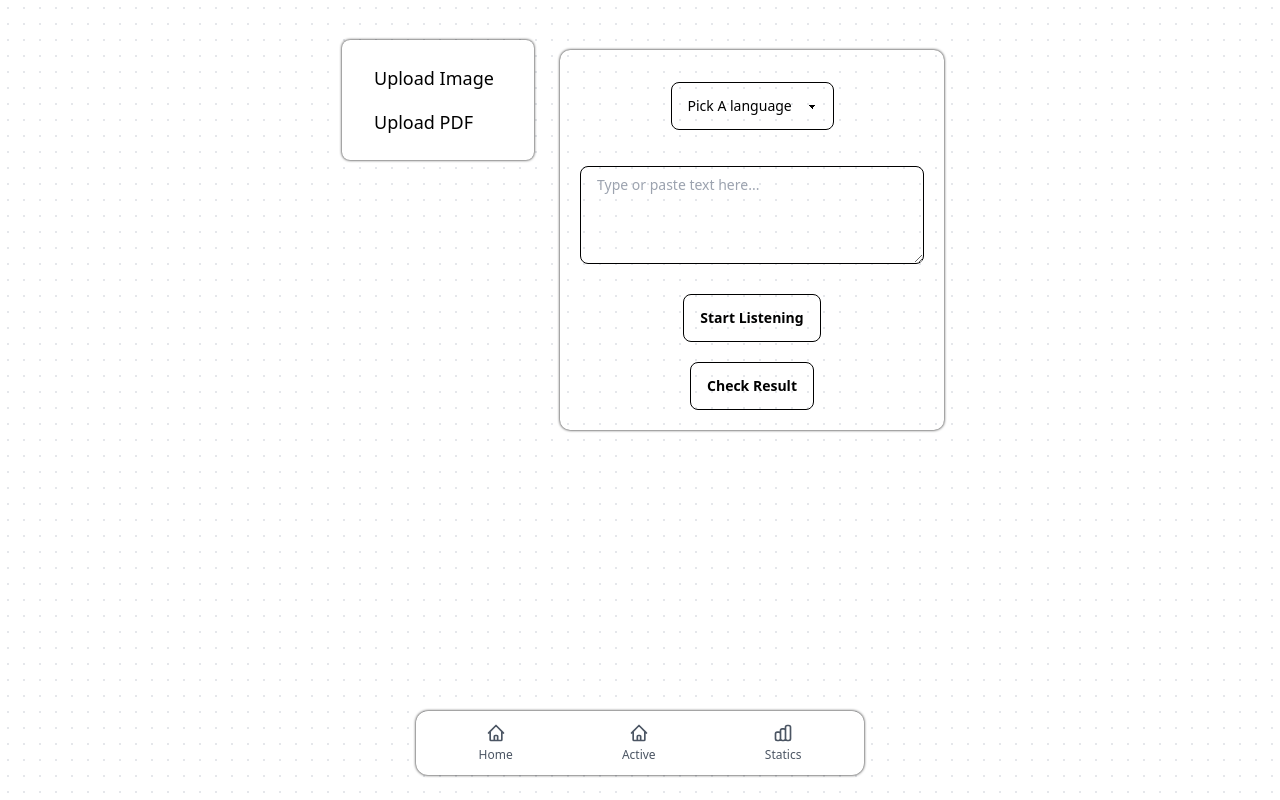
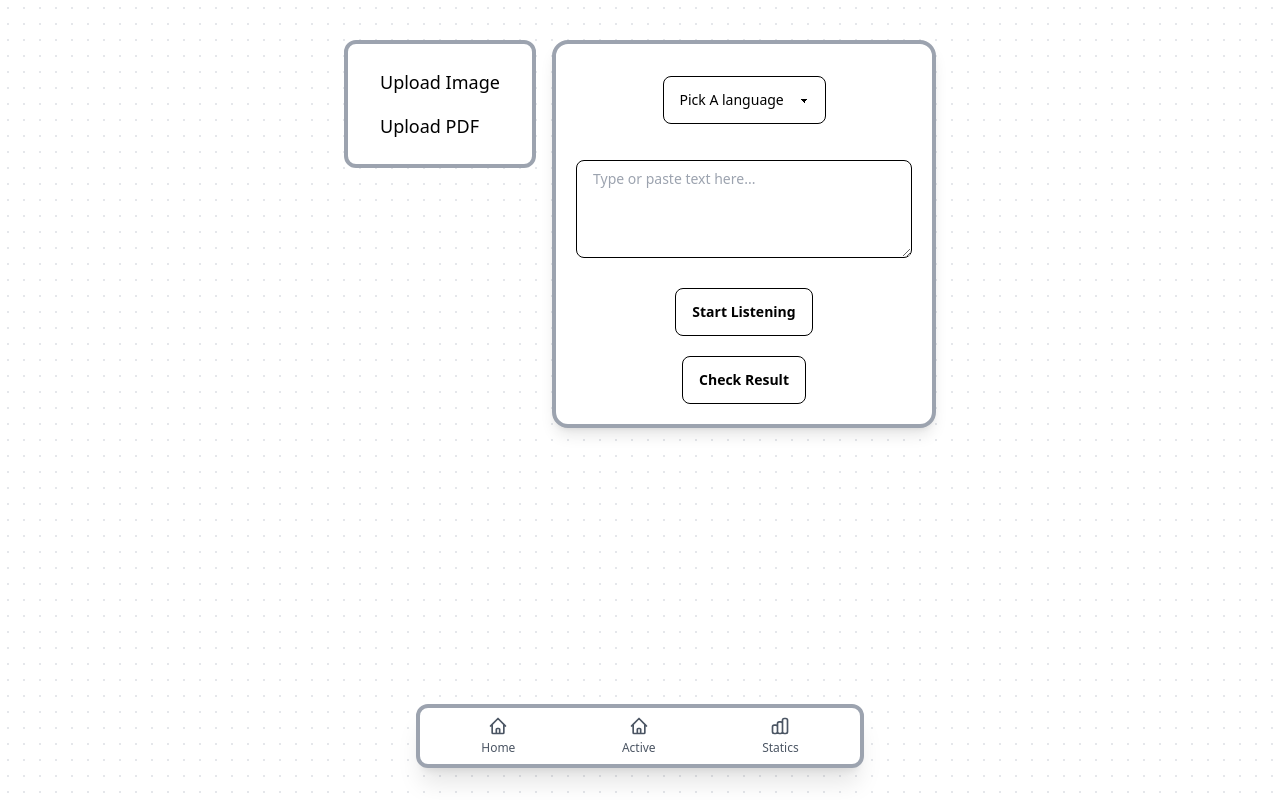
Before and after one commit to FarasMadani/Brainser, a React (Vite) app in the folder Brainser/: page /Home in a window 1280 px wide. Built offline with nearby package versions, Linux system fonts and the light colour scheme.

Commit message:
added logo and removed css files

```diff
--- /dev/null
+++ b/Brainser/src/Components/App/Background.jsx
@@ -0,0 +1,11 @@
+import React from "react";
+
+const Background = () => {
+    return (
+        <>
+        <div className="absolute inset-0 -z-10 h-full w-full bg-white bg-[radial-gradient(#e5e7eb_1px,transparent_1px)] [background-size:16px_16px]">
+        </div>
+        </>
+    )
+}
+export default Background
--- a/Brainser/src/Components/App/BottomNav.css
+++ /dev/null
@@ -1,8 +0,0 @@
-    .BottomNavbar{
-        justify-content: space-around;
-        align-items: center;
-        position: fixed;
-        bottom: 25px;
-        width: 80%;
-        box-shadow: black 0px 0px 3px;
-    }
--- a/Brainser/src/Components/App/BottomNav.jsx
+++ b/Brainser/src/Components/App/BottomNav.jsx
@@ -1,5 +1,4 @@
 import React, { useEffect, useState } from 'react';
-import "./BottomNav.css"
 
 const BottomNav = () => {
   const [isKeyboardVisible, setIsKeyboardVisible] = useState(false);
@@ -24,7 +23,7 @@ const BottomNav = () => {
   }
 
   return (
-    <div className="BottomNavbar navbar fixed bottom-0 left-0 right-0 flex justify-around items-center bg-white shadow-xl max-w-md mx-auto rounded-xl">
+    <div className="navbar fixed bottom-8 left-0 right-0 just-center justify-around items-center border-4 border-gray-400 bg-white shadow-xl max-w-md mx-auto rounded-xl max-sm:max-w-80">
       <button className="flex flex-col items-center space-y-1 text-gray-600">
         <svg
           xmlns="http://www.w3.org/2000/svg"
--- a/Brainser/src/Components/App/Mainapp.css
+++ /dev/null
@@ -1,26 +0,0 @@
-.App{
-    border-color: black;
-    box-shadow: black 0px 0px 3px;
-    border-radius: 10px;
-    margin: 10px;
-    margin-right: 10px;
-    margin-left: 10px;
-    margin-top: 10px;
-  }
-
-
-  @media only screen and (max-width: 400px) and (max-height: 900px) {
-    .App{
-        margin: 0px;
-        margin-right: 15px;
-
-    }
-    .LangSelector{
-      margin-top: 0px;
-      margin-bottom: 0px;
-    }
-    .stat-value{
-      font-size: medium;
-    }
-
-  }
--- a/Brainser/src/Components/App/Mainapp.jsx
+++ b/Brainser/src/Components/App/Mainapp.jsx
@@ -2,7 +2,8 @@ import React, { useState, useRef } from "react";
 import Tesseract from "tesseract.js";
 import SideNavbar from "./SideNavbar";
 import BottomNavbar from "./BottomNav";
-import "./Mainapp.css";
+import Background from "./Background"
+
 
 function MainApp() {
   const [uploadedImage, setUploadedImage] = useState(null);
@@ -134,7 +135,7 @@ function MainApp() {
         <span
           key={index}
           className={`${
-            errors.includes(index) ? "bg-red-500 text-white" : "bg-transparent"
+            errors.includes(index) ? "bg-red-500 rounded-md text-white" : "bg-transparent"
           } px-1`}
         >
           {word}
@@ -159,13 +160,13 @@ function MainApp() {
 
   return (
     <>
-      <div className="absolute inset-0 -z-10 h-full w-full bg-white bg-[radial-gradient(#e5e7eb_1px,transparent_1px)] [background-size:16px_16px]">
+    <Background />
         <div className="flex justify-center items-start mt-10">
           <SideNavbar
             handleImageUpload={handleImageUpload}
             handlePDFUpload={handlePDFUpload}
           />
-          <div className="App card bg-base-100 w-full md:w-96 mx-5 p-5 shadow-lg">
+          <div className="App card bg-white w-96 mx-2 p-5 shadow-lg border-4 border-gray-400">
             {!showResults && (
               <div className="LangSelector text-center my-3 space-x-3">
                 <select
@@ -184,9 +185,9 @@ function MainApp() {
             )}
 
             <div>
-              {uploadedImage && (
+              {uploadedImage &&(
                 <p>
-                  Extracted Text: <pre>{extractedText}</pre>
+                Text: <pre className="stat-value text-sm flex flex-wrap overflow-y-auto whitespace-normal max-h-24">{extractedText}</pre>
                 </p>
               )}
             </div>
@@ -230,12 +231,14 @@ function MainApp() {
 
               {showResults && (
                 <>
+                <div className="mx">
                   <div className="stats-vertical">
                     <div className="stat">
-                      <div className="stat-title text-center">Spoken Words</div>
+                      <div className="stat-title text-center mx-0">Spoken Words</div>
                       <div className="stat-value text-sm flex flex-wrap overflow-y-auto whitespace-normal max-h-48">
                         {spokenText}
                       </div>
+                    </div>
                     </div>
 
                     <div className="stat">
@@ -245,6 +248,7 @@ function MainApp() {
                       </div>
                     </div>
                   </div>
+
                   <button
                     className="btn btn-secondary mt-5"
                     onClick={handleGoBack}
@@ -257,7 +261,6 @@ function MainApp() {
           </div>
         </div>
         {!showResults && <BottomNavbar/>}
-      </div>
     </>
   );
 }
--- a/Brainser/src/Components/App/SideNav.css
+++ /dev/null
@@ -1,4 +0,0 @@
-.sidenavbar{
-    border-color: black;
-    box-shadow: black 0px 0px 3px;
-}
--- a/Brainser/src/Components/App/SideNavbar.jsx
+++ b/Brainser/src/Components/App/SideNavbar.jsx
@@ -1,11 +1,10 @@
 import React from "react";
-import "./SideNav.css";
 
 const SideNavbar = ({ handleImageUpload, handlePDFUpload }) => {
   return (
-    <div className="sidenavbar h-auto w-48 bg-white rounded-lg p-4 md: ml-4 mr-4">
+    <div className="sidenavbar h-auto w-48 bg-white rounded-xl border-4 border-gray-400 p-4 mx-2">
       <div className="flex flex-col">
-        <label className="py-2 px-4 text-lg hover:bg-gray-200 rounded cursor-pointer">
+        <label className="py-2 px-4 text-lg hover:bg-gray-200 cursor-pointer">
           <input
             type="file"
             accept="image/*"
--- /dev/null
+++ b/Brainser/src/Components/Home/Features.jsx
@@ -0,0 +1,54 @@
+import React from "react";
+
+const Features = () => {
+  return (
+    <>
+      <div className="carousel carousel-center rounded-box">
+        <div className="carousel-item">
+          <img
+            src=""
+            alt=""
+          />
+          <h2>Hello</h2>
+        </div>
+        <div className="carousel-item">
+          <img
+            src="/images/stock/photo-1565098772267-60af42b81ef2.jpg"
+            alt="Pizza"
+          />
+        </div>
+        <div className="carousel-item">
+          <img
+            src="/images/stock/photo-1572635148818-ef6fd45eb394.jpg"
+            alt="Pizza"
+          />
+        </div>
+        <div className="carousel-item">
+          <img
+            src="/images/stock/photo-1494253109108-2e30c049369b.jpg"
+            alt="Pizza"
+          />
+        </div>
+        <div className="carousel-item">
+          <img
+            src="/images/stock/photo-1550258987-190a2d41a8ba.jpg"
+            alt="Pizza"
+          />
+        </div>
+        <div className="carousel-item">
+          <img
+            src="/images/stock/photo-1559181567-c3190ca9959b.jpg"
+            alt="Pizza"
+          />
+        </div>
+        <div className="carousel-item">
+          <img
+            src="/images/stock/photo-1601004890684-d8cbf643f5f2.jpg"
+            alt="Pizza"
+          />
+        </div>
+      </div>
+    </>
+  );
+};
+export default Features
--- /dev/null
+++ b/Brainser/src/Components/Home/Footer.jsx
@@ -0,0 +1,23 @@
+import React from "react";
+
+const Footer = () => {
+  return (
+    <footer className="footer footer-center p-10 bg-base-200 text-base-content rounded">
+  <nav className="grid grid-flow-col gap-4">
+    <a className="link link-hover">About us</a>
+    <a className="link link-hover">Contact</a>
+  </nav>
+  <nav>
+    <div className="grid grid-flow-col gap-4">
+      <a><svg xmlns="http://www.w3.org/2000/svg" width="24" height="24" viewBox="0 0 24 24" className="fill-current"><path d="M24 4.557c-.883.392-1.832.656-2.828.775 1.017-.609 1.798-1.574 2.165-2.724-.951.564-2.005.974-3.127 1.195-.897-.957-2.178-1.555-3.594-1.555-3.179 0-5.515 2.966-4.797 6.045-4.091-.205-7.719-2.165-10.148-5.144-1.29 2.213-.669 5.108 1.523 6.574-.806-.026-1.566-.247-2.229-.616-.054 2.281 1.581 4.415 3.949 4.89-.693.188-1.452.232-2.224.084.626 1.956 2.444 3.379 4.6 3.419-2.07 1.623-4.678 2.348-7.29 2.04 2.179 1.397 4.768 2.212 7.548 2.212 9.142 0 14.307-7.721 13.995-14.646.962-.695 1.797-1.562 2.457-2.549z"></path></svg></a>
+      <a><svg xmlns="http://www.w3.org/2000/svg" width="24" height="24" viewBox="0 0 24 24" className="fill-current"><path d="M19.615 3.184c-3.604-.246-11.631-.245-15.23 0-3.897.266-4.356 2.62-4.385 8.816.029 6.185.484 8.549 4.385 8.816 3.6.245 11.626.246 15.23 0 3.897-.266 4.356-2.62 4.385-8.816-.029-6.185-.484-8.549-4.385-8.816zm-10.615 12.816v-8l8 3.993-8 4.007z"></path></svg></a>
+      <a><svg xmlns="http://www.w3.org/2000/svg" width="24" height="24" viewBox="0 0 24 24" className="fill-current"><path d="M9 8h-3v4h3v12h5v-12h3.642l.358-4h-4v-1.667c0-.955.192-1.333 1.115-1.333h2.885v-5h-3.808c-3.596 0-5.192 1.583-5.192 4.615v3.385z"></path></svg></a>
+    </div>
+  </nav>
+  <aside>
+    <p>Copyright © 2025 - All rights Belong To Brainser</p>
+  </aside>
+</footer>
+  );
+};
+export default Footer;
--- a/Brainser/src/Components/Home/Hero.jsx
+++ b/Brainser/src/Components/Home/Hero.jsx
@@ -2,10 +2,7 @@ import React from "react";
 
 const Hero = () => {
   return (
-    <div className="hero min-h-screen bg-base-200">
-    <header class="relative py-4 md:py-6">
-    </header>
-
+    <div className="hero min-h-screen bg-[radial-gradient(#e5e7eb_1px,transparent_1px)] [background-size:16px_16px]">
     <section class="relative py-12 sm:py-16 lg:pt-20 lg:pb-36">
         <div class="px-4 mx-auto sm:px-6 lg:px-8 max-w-7xl">
             <div class="grid grid-cols-1 gap-y-8 lg:items-center lg:grid-cols-2 sm:gap-y-20 xl:grid-cols-5">
@@ -26,7 +23,7 @@ const Hero = () => {
                         </a>
 
                         <a
-                            href="#"
+                            href=""
                             title=""
                             class="inline-flex items-center px-4 py-4 mt-4 text-lg font-bold transition-all duration-200 bg-transparent border border-transparent sm:mt-0 font-pj justif-center rounded-xl focus:outline-none focus:ring-2 focus:ring-offset-2 focus:ring-gray-300 hover:bg-gray-200 focus:bg-gray-200"
                             role="button"
--- a/Brainser/src/Components/Home/Landingpage.jsx
+++ b/Brainser/src/Components/Home/Landingpage.jsx
@@ -1,14 +1,16 @@
 import React from "react";
 import Navbar from "./Navbar"
 import Hero from "./Hero"
+import Features from "./Features";
+import Footer from "./Footer";
 
 const Landingpage = () => {
   return (
     <div>
         <Navbar />
-        <div className="absolute inset-0 -z-10 h-full w-full bg-white bg-[radial-gradient(#e5e7eb_1px,transparent_1px)] [background-size:16px_16px]">
           <Hero />
-        </div>
+          <Features />
+        <Footer />
     </div>
   );
 }
--- a/Brainser/src/Components/Home/Navbar.jsx
+++ b/Brainser/src/Components/Home/Navbar.jsx
@@ -1,15 +1,16 @@
 import React from "react";
-import Profileimg from "../../assets/profile.webp";
+import Logo from "../../assets/Logo/Brainser-Logo.svg";
 
 const Navbar = () => {
   return (
     <>
       <div className="navbar bg-white shadow-md">
         <div className="navbar-start">
-  <a className="btn btn-ghost text-xl">Brainser</a>
+          <img src={Logo} alt="Brainser-Logo" className="size-12"/>
+  <div className="btn btn-ghost text-2xl">Brainser</div>
     </div>
       <div className="navbar-end">
-        <div className="btn">Try For Free</div>
+        <button className="btn">Try For Free</button>
         </div>
       </div>
     </>
```
Also changed, not shown: Brainser/src/assets/Logo/Brainser-Logo.svg (added).
